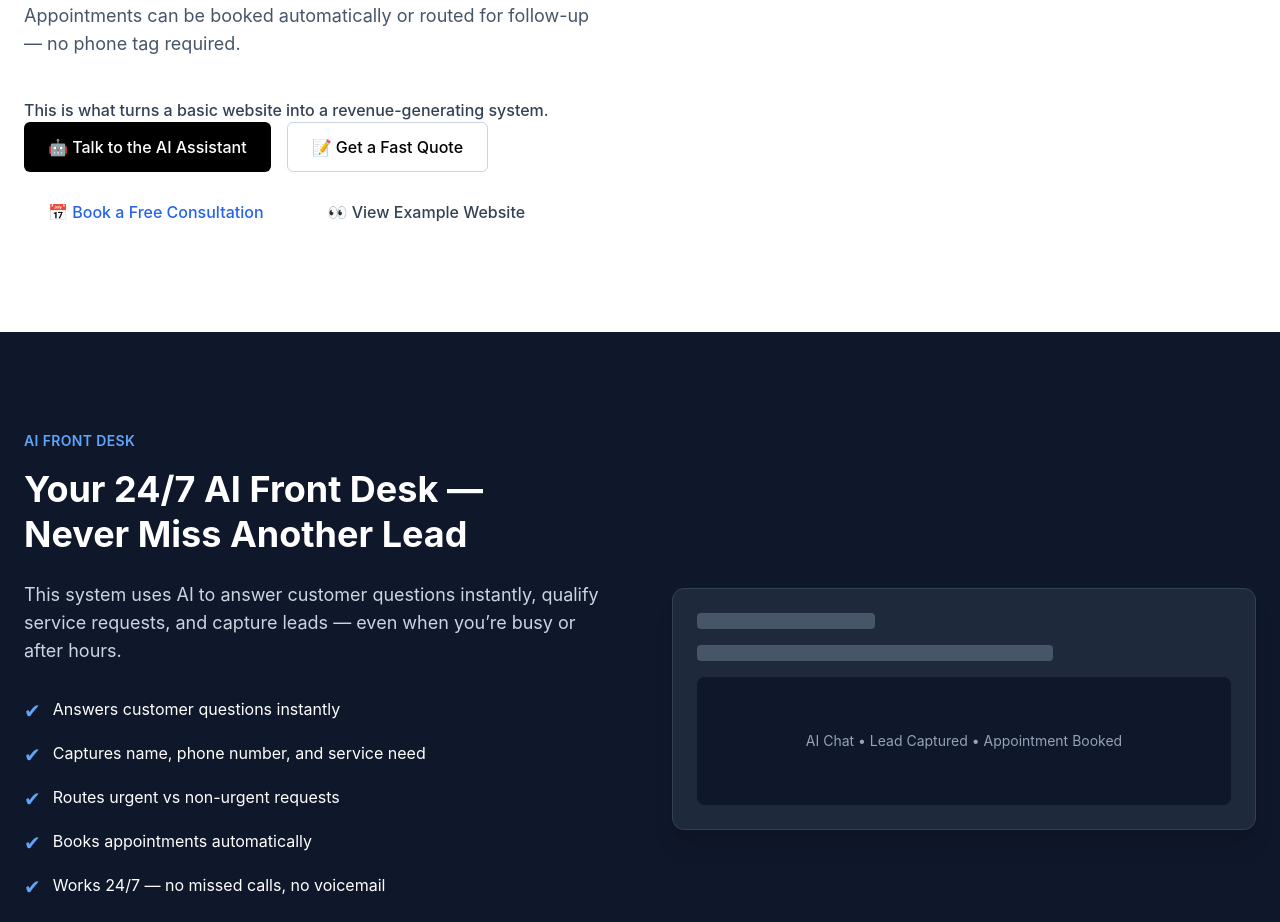
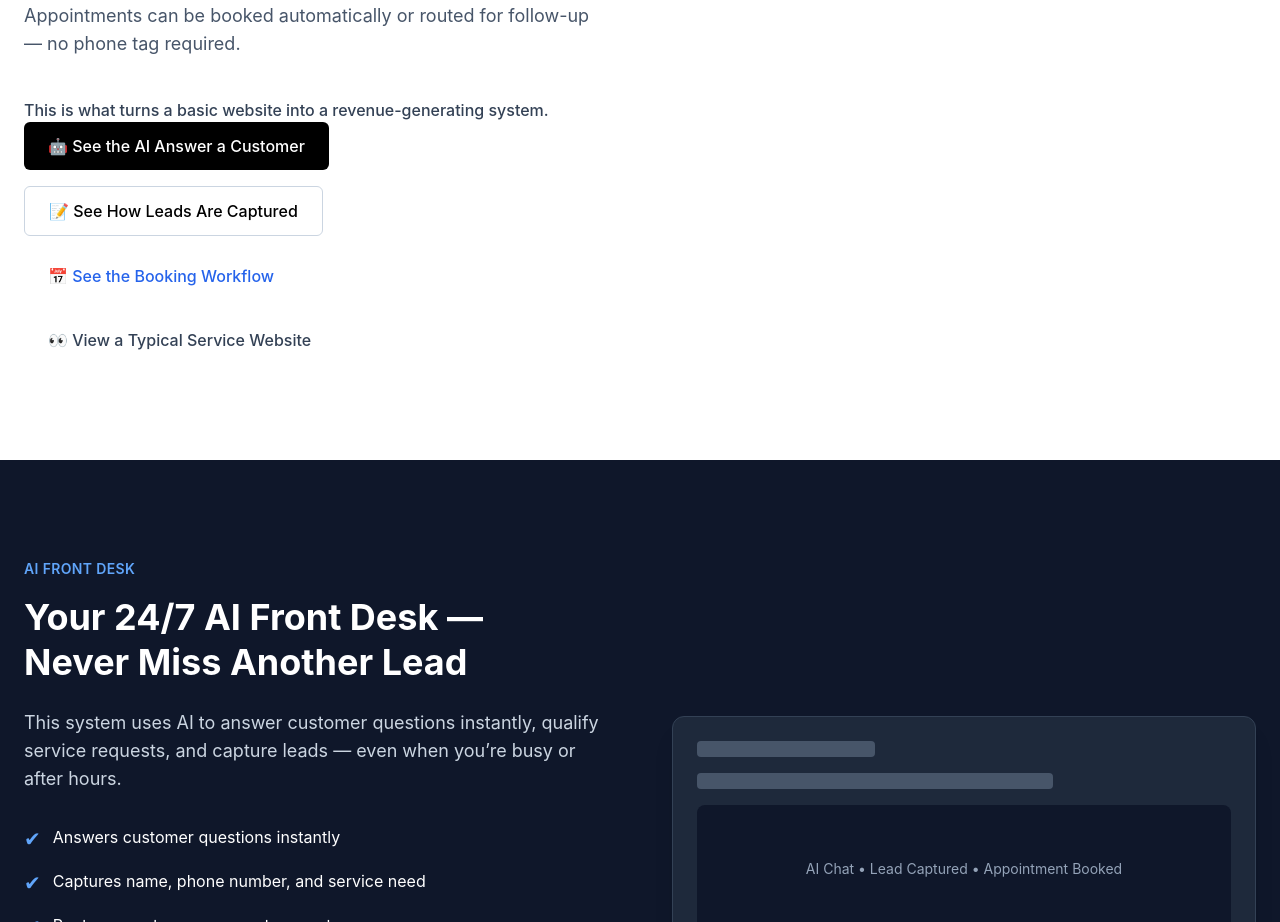
Before and after one commit to 12sphat-star/service1demo, a React (Create React App) app: page / in a window 1280 px wide. Shown: the part 986-1908 px from the top of the page. Built offline with nearby package versions, Linux system fonts and the light colour scheme.

Commit message:
Tighten CTA copy to align with outcome-focused hero

```diff
--- a/src/components/Hero.tsx
+++ b/src/components/Hero.tsx
@@ -82,30 +82,31 @@ export default function Hero({
     onClick={onAI}
     className="px-6 py-3 rounded-md bg-black text-white text-base font-medium hover:bg-slate-800 transition"
   >
-              🤖 Talk to the AI Assistant
+    🤖 See the AI Answer a Customer
   </button>
 
   <button
     onClick={onForm}
     className="px-6 py-3 rounded-md border border-slate-300 text-base font-medium hover:bg-slate-100 transition"
   >
-              📝 Get a Fast Quote
+    📝 See How Leads Are Captured
   </button>
 
   <button
     onClick={onCalendar}
     className="px-6 py-3 text-base font-medium text-blue-600 hover:underline"
   >
-              📅 Book a Free Consultation
+    📅 See the Booking Workflow
   </button>
 
   <Link
     to="/example-site"
     className="px-6 py-3 text-base font-medium text-slate-700 hover:underline"
   >
-  👀 View Example Website
+    👀 View a Typical Service Website
   </Link>
 </div>
+
         </div>
 
         {/* RIGHT SIDE – AI SYSTEM PREVIEW */}
```
Lines whose indentation alone changed are shown as unchanged.
